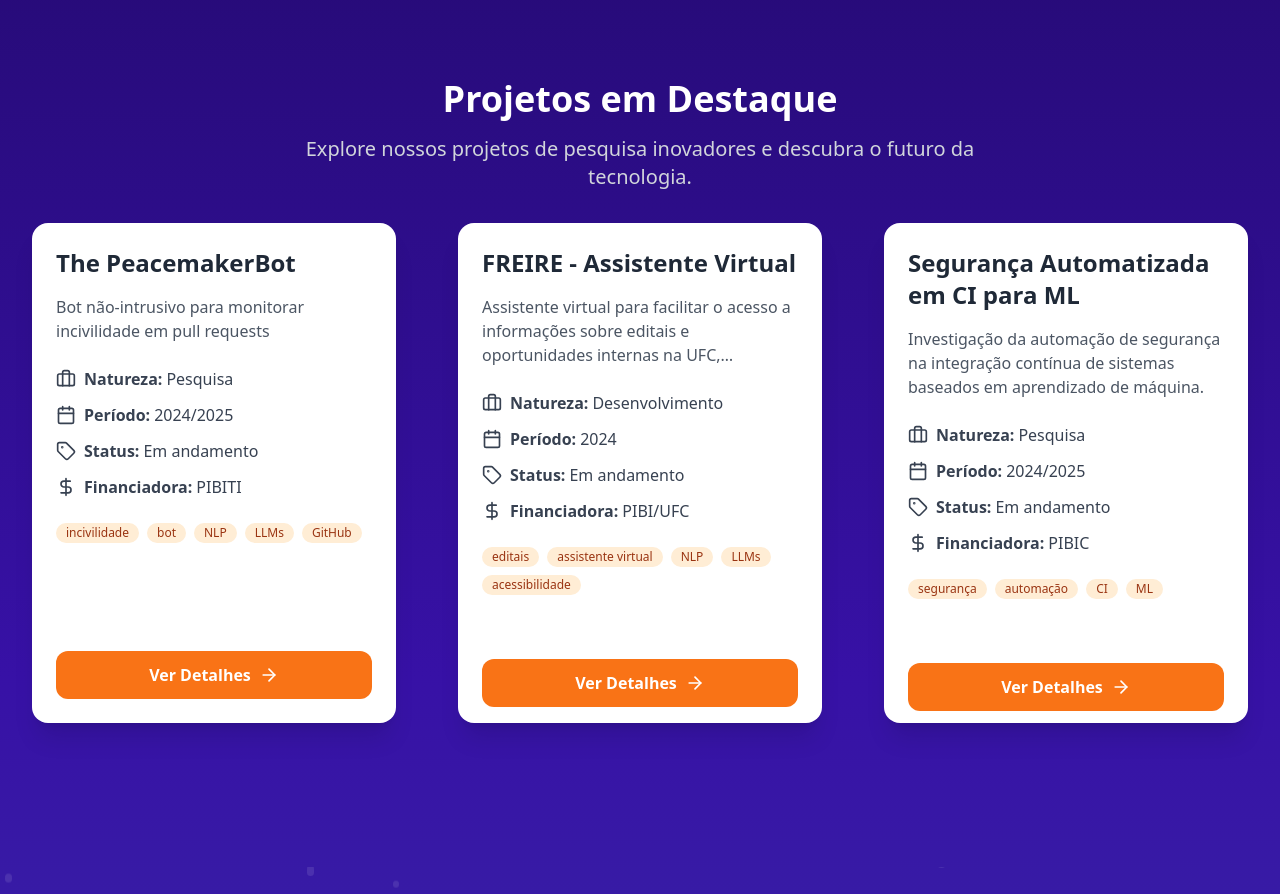
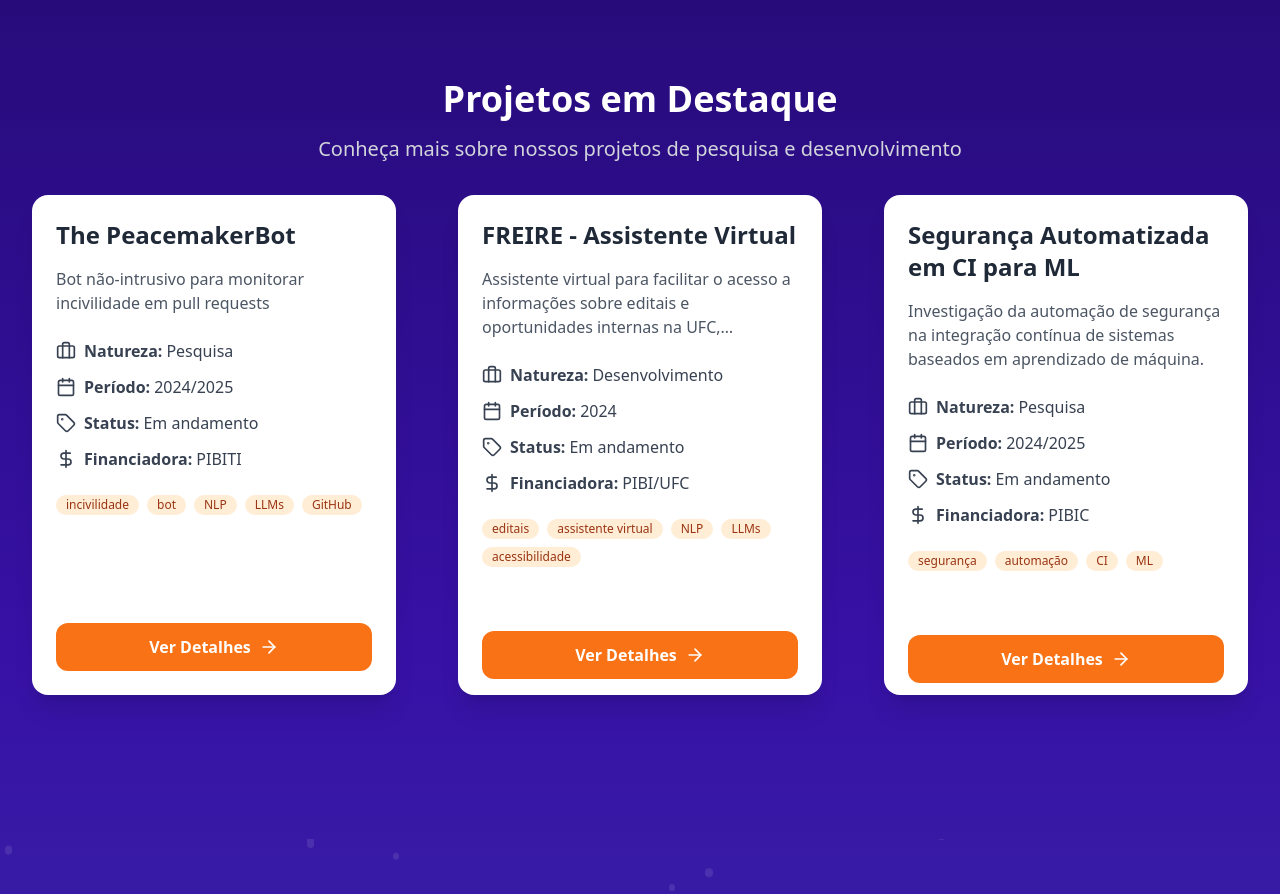
Before and after one commit to reset-ufc/reset-ufc.github.io, a React (Vite) app: page /home in a window 1280 px wide. Shown: the part 2580-3474 px from the top of the page. Built offline with nearby package versions, Linux system fonts and the light colour scheme; what tailwindcss-animated would draw is missing.

Commit message:
feat: update description in FeaturedProjects component for clarity

```diff
--- a/src/components/FeaturedProjects/index.tsx
+++ b/src/components/FeaturedProjects/index.tsx
@@ -15,8 +15,7 @@ export default function FeaturedProjects() {
         Projetos em Destaque
       </h1>
       <p className="text-gray-300 text-center text-lg md:text-xl font-light mb-4 max-w-2xl mx-auto">
-        Explore nossos projetos de pesquisa inovadores e descubra o futuro da
-        tecnologia.
+        Conheça mais sobre nossos projetos de pesquisa e desenvolvimento
       </p>
       <Swiper
         modules={[Navigation, Pagination, Autoplay]}
```
